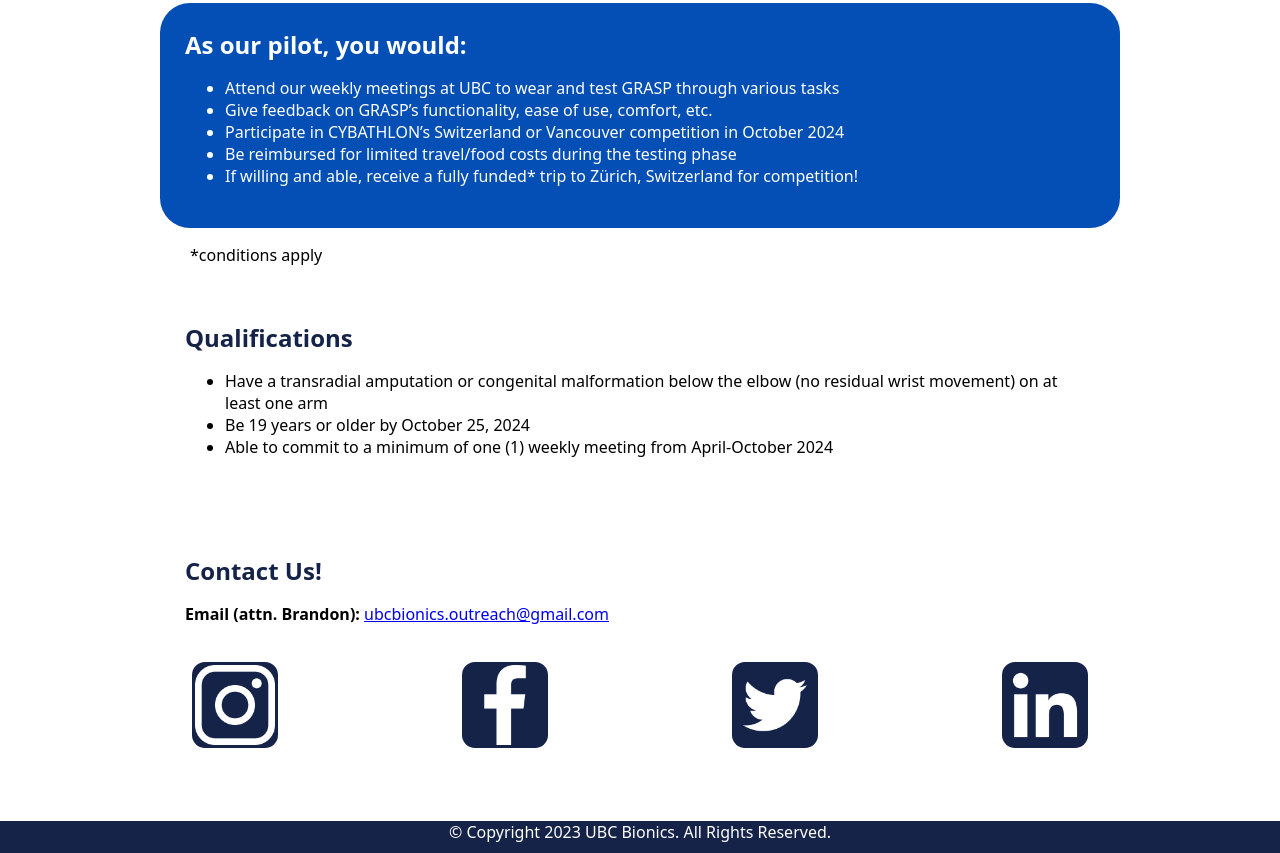
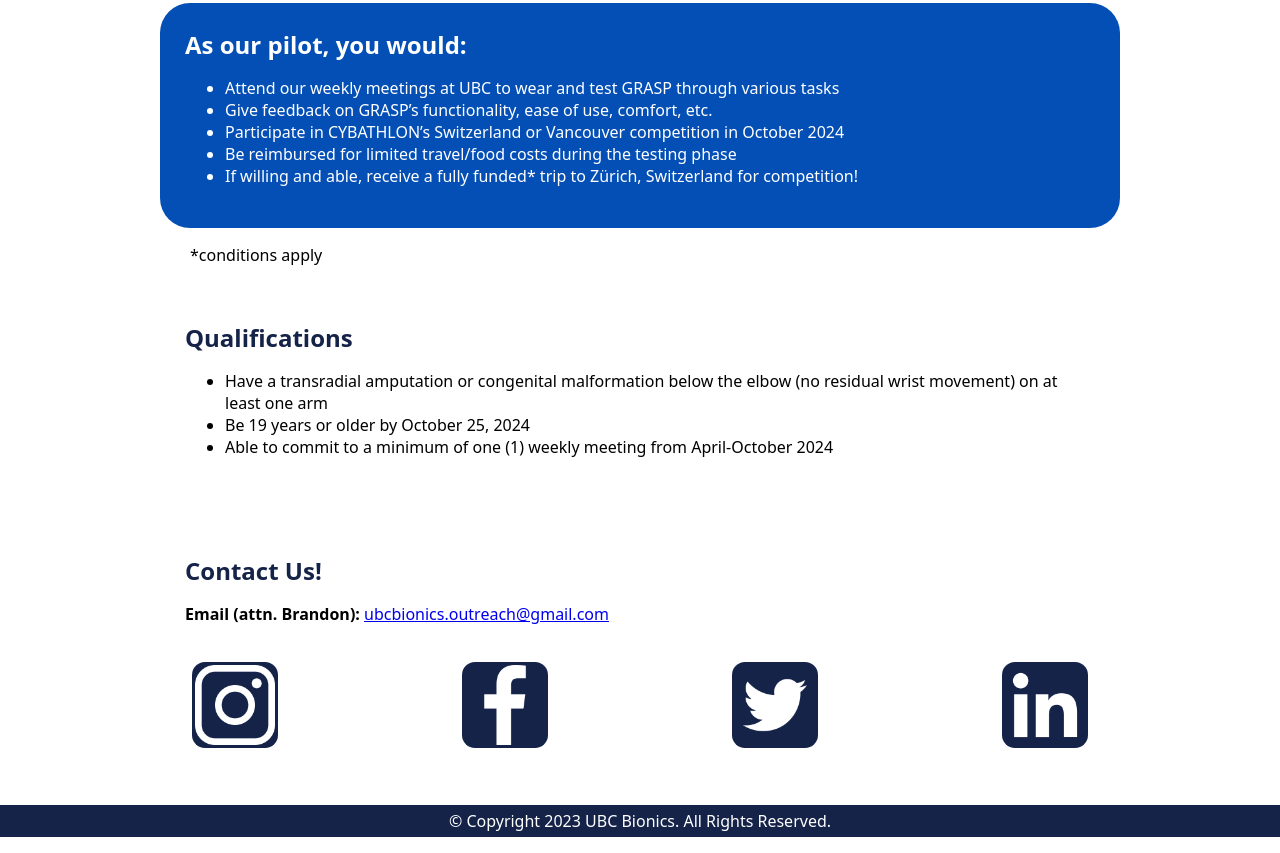
Before and after one commit to leticiacid0478/UBC-Bionics-Pilot, a plain HTML site: page index.html in a window 1280 px wide. Shown: the part 721-1574 px from the top of the page. Drawn offline with Linux system fonts and the light colour scheme.

Commit message:
Aligned text in footer

```diff
--- a/styles.css
+++ b/styles.css
@@ -104,7 +104,10 @@ div {
 
 footer {
     background-color: var(--bs-blue);
-    text-align: center;
+    align-items: center;
+    height: 2rem;
+    justify-content: center;
+    display: flex;
     height: 2rem
 }
 
```
